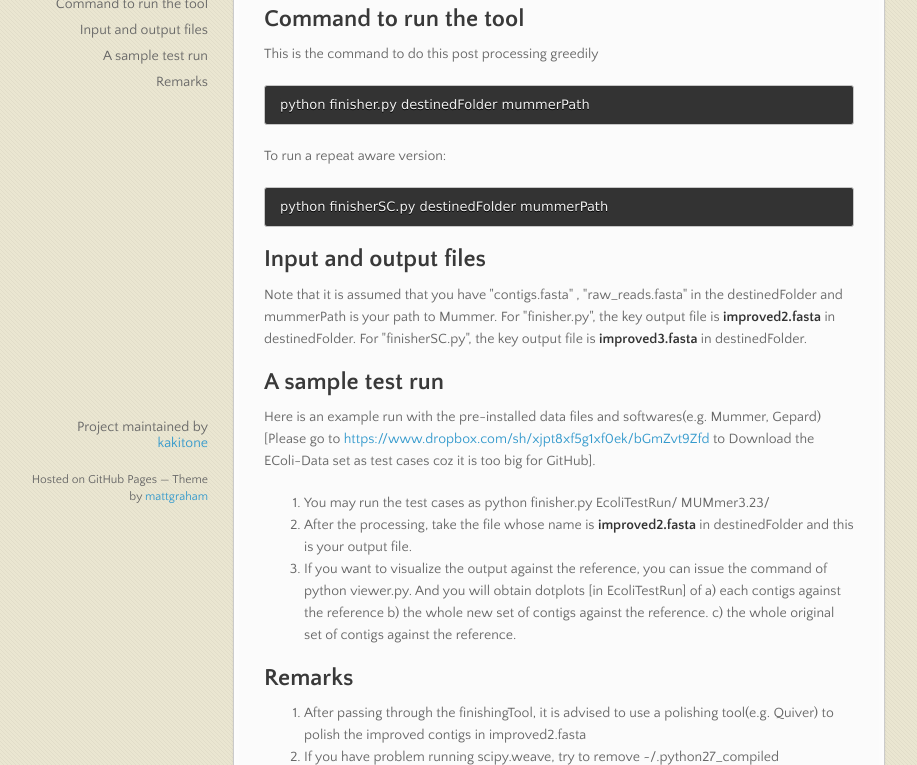
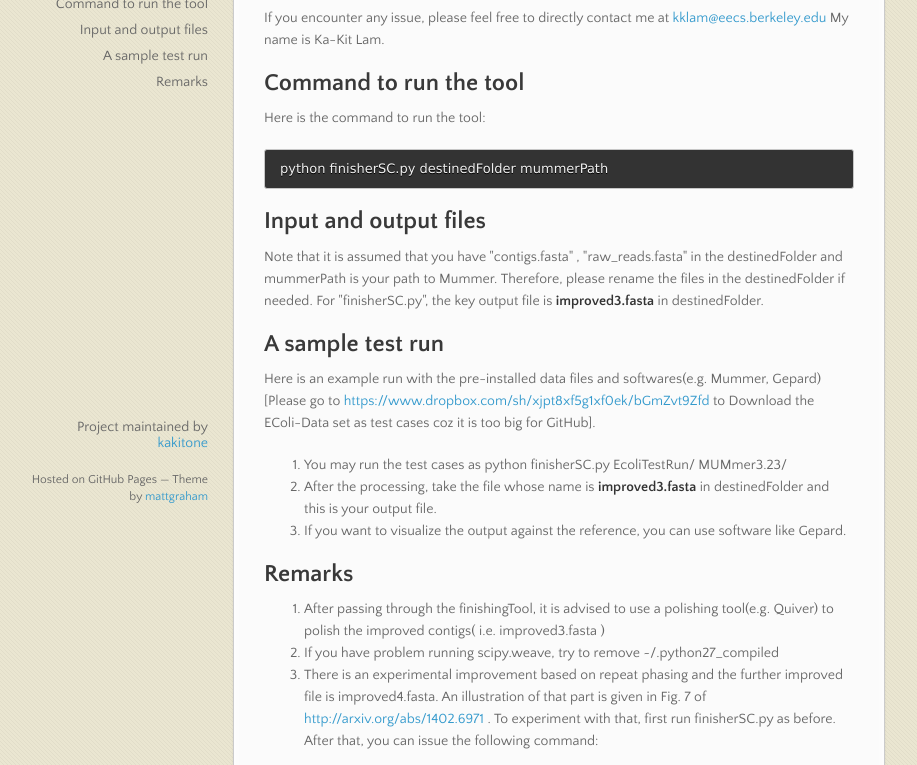
Before and after one commit to kakitone/finishingTool, a plain HTML site: page index.html in a window 1280 px wide. Shown: the part 255-1020 px from the top of the page, without its empty margins (82-999 px from the left). Drawn offline with nearby package versions, Linux system fonts and the light colour scheme.

```diff
--- a/index.html
+++ b/index.html
@@ -42,15 +42,13 @@
         <h1>
 <a name="finishingtool" class="anchor" href="#finishingtool"><span class="octicon octicon-link"></span></a>finishingTool</h1>
 
+<p>If you encounter any issue, please feel free to directly contact me at <a href="mailto:kklam@eecs.berkeley.edu">kklam@eecs.berkeley.edu</a>
+My name is  Ka-Kit Lam. </p>
+
 <h2>
 <a name="command-to-run-the-tool" class="anchor" href="#command-to-run-the-tool"><span class="octicon octicon-link"></span></a>Command to run the tool</h2>
 
-<p>This is the command to do this post processing greedily</p>
-
-<pre><code>python finisher.py destinedFolder mummerPath
-</code></pre>
-
-<p>To run a repeat aware version:</p>
+<p>Here is the command to run the tool:</p>
 
 <pre><code>python finisherSC.py destinedFolder mummerPath
 </code></pre>
@@ -58,7 +56,7 @@
 <h2>
 <a name="input-and-output-files" class="anchor" href="#input-and-output-files"><span class="octicon octicon-link"></span></a>Input and output files</h2>
 
-<p>Note that it is assumed that you have "contigs.fasta" , "raw_reads.fasta" in the destinedFolder and mummerPath is your path to Mummer. For "finisher.py", the key output file is <strong>improved2.fasta</strong> in destinedFolder. For "finisherSC.py", the key output file is <strong>improved3.fasta</strong> in destinedFolder. </p>
+<p>Note that it is assumed that you have "contigs.fasta" , "raw_reads.fasta" in the destinedFolder and mummerPath is your path to Mummer. Therefore, please rename the files in the destinedFolder if needed. For "finisherSC.py", the key output file is <strong>improved3.fasta</strong> in destinedFolder. </p>
 
 <h2>
 <a name="a-sample-test-run" class="anchor" href="#a-sample-test-run"><span class="octicon octicon-link"></span></a>A sample test run</h2>
@@ -66,22 +64,19 @@
 <p>Here is an example run with the pre-installed data files and softwares(e.g. Mummer, Gepard) [Please go to <a href="https://www.dropbox.com/sh/xjpt8xf5g1xf0ek/bGmZvt9Zfd">https://www.dropbox.com/sh/xjpt8xf5g1xf0ek/bGmZvt9Zfd</a> to Download the EColi-Data set as test cases coz it is too big for GitHub].</p>
 
 <ol>
-<li>You may run the test cases as python finisher.py EcoliTestRun/ MUMmer3.23/</li>
-<li>After the processing, take the file whose name is <strong>improved2.fasta</strong> in destinedFolder and this is your output file.</li>
-<li>If you want to visualize the output against the reference, you can issue the command of python viewer.py. And you will obtain dotplots [in EcoliTestRun] of
-a) each contigs against the reference
-b) the whole new set of contigs against the reference.
-c) the whole original set of contigs against the reference. </li>
+<li>You may run the test cases as python finisherSC.py EcoliTestRun/ MUMmer3.23/</li>
+<li>After the processing, take the file whose name is <strong>improved3.fasta</strong> in destinedFolder and this is your output file.</li>
+<li>If you want to visualize the output against the reference, you can use software like Gepard.</li>
 </ol><h2>
 <a name="remarks" class="anchor" href="#remarks"><span class="octicon octicon-link"></span></a>Remarks</h2>
 
 <ol>
-<li>After passing through the finishingTool, it is advised to use a polishing tool(e.g. Quiver) to polish the improved contigs in improved2.fasta</li>
+<li>After passing through the finishingTool, it is advised to use a polishing tool(e.g. Quiver) to polish the improved contigs( i.e. improved3.fasta )</li>
 <li>If you have problem running scipy.weave, try to remove ~/.python27_compiled </li>
 <li>
-<p>If you want polishing to be done for the gaps in the greedy mode, you can add polish at the end as follows:</p>
+<p>There is an experimental improvement based on repeat phasing and the further improved file is improved4.fasta. An illustration of that part is given in Fig. 7 of <a href="http://arxiv.org/abs/1402.6971">http://arxiv.org/abs/1402.6971</a> . To experiment with that, first run finisherSC.py as before. After that, you can issue the following command:</p>
 
-<p>python finisher.py EcoliTestRun/ MUMmer3.23/ polish</p>
+<p>python experimental/newPhasing.py destinedFolder mummerPath</p>
 </li>
 </ol>
       </section>
```
Also changed, not shown: params.json (+1 -1 lines).
